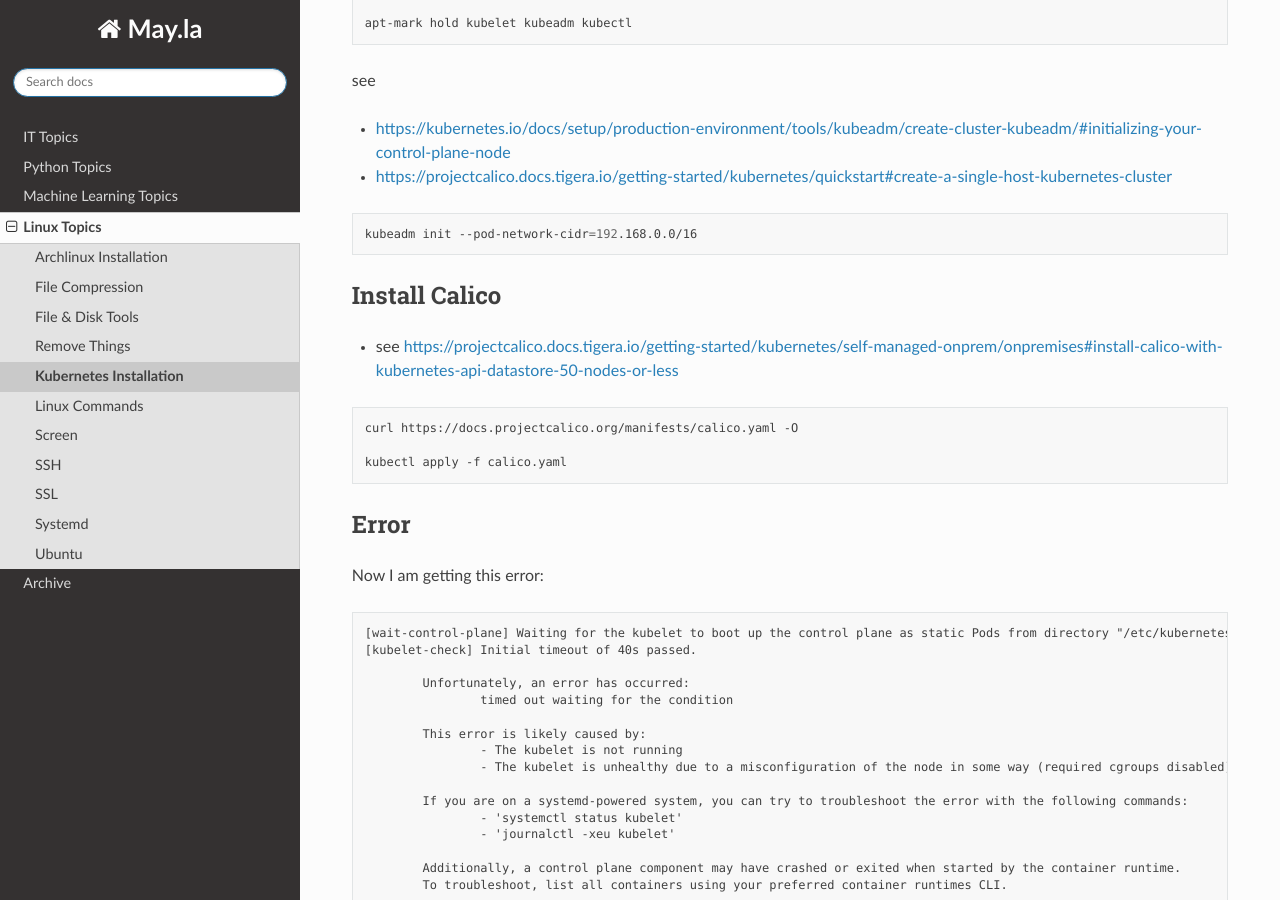
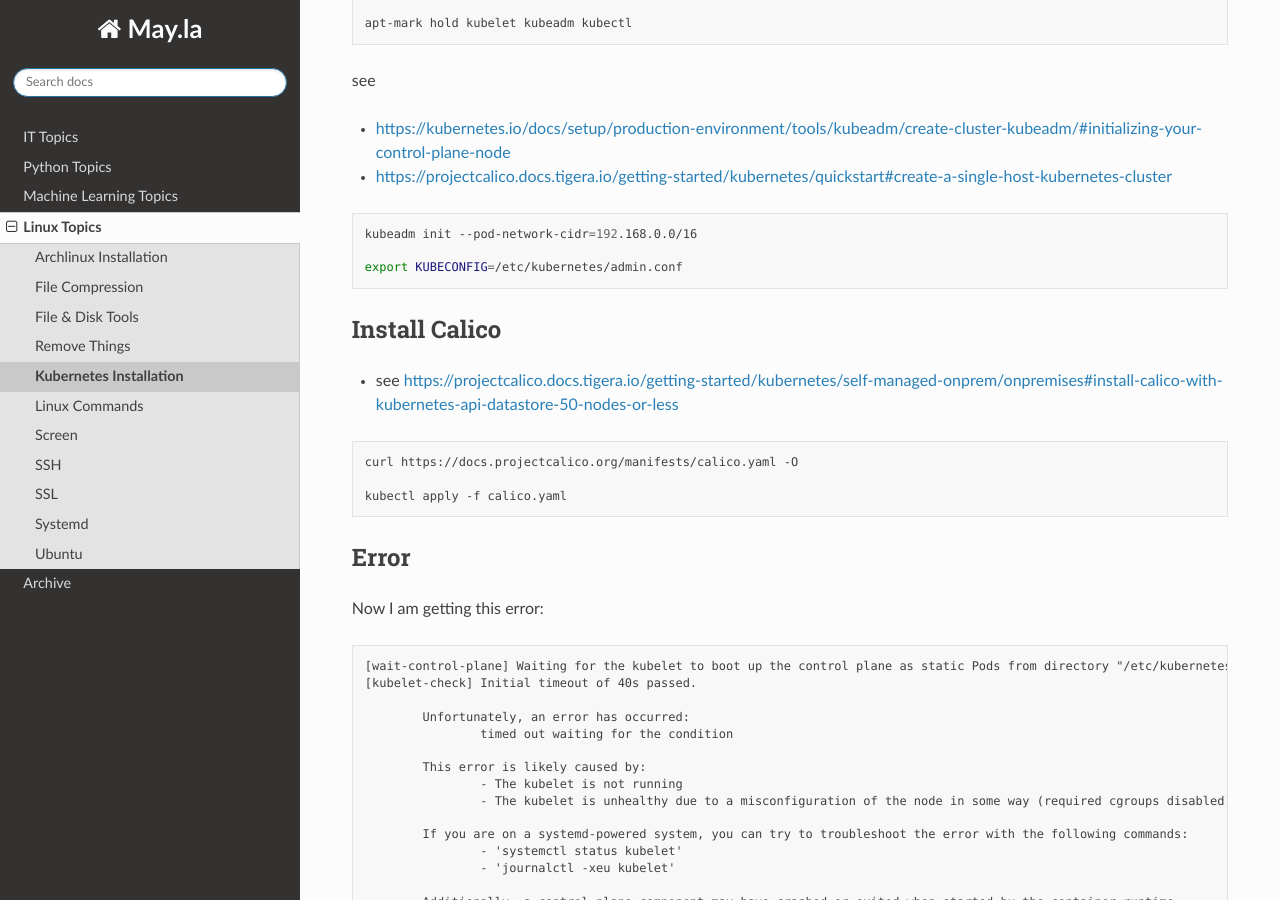
Before and after one commit to PhilipMay/May.la, a Sphinx documentation site: the page built from source/linux/kubernetes-install.md, in a window 1280 px wide and 900 px high, scrolled down 1960 px. Built offline with Sphinx 7.4.7 and the Read the Docs theme 2.0.0, drawn with Linux system fonts in a browser that asks for light colours.

Commit message:
Update kubernetes-install.md

````diff
--- a/source/linux/kubernetes-install.md
+++ b/source/linux/kubernetes-install.md
@@ -97,6 +97,8 @@ see
 - https://projectcalico.docs.tigera.io/getting-started/kubernetes/quickstart#create-a-single-host-kubernetes-cluster
 ```bash
 kubeadm init --pod-network-cidr=192.168.0.0/16
+
+export KUBECONFIG=/etc/kubernetes/admin.conf
 ```
 
 ## Install Calico
````
